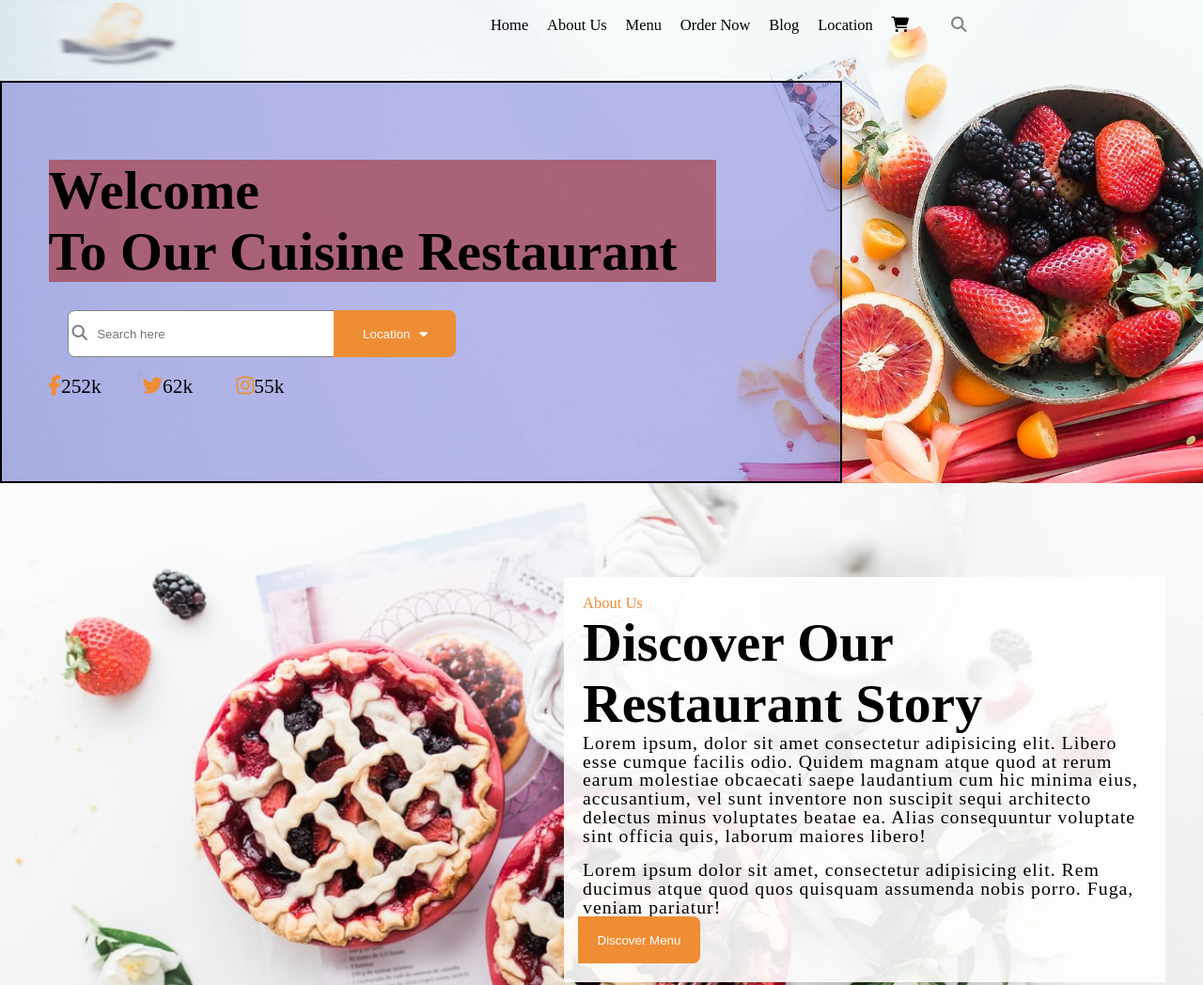
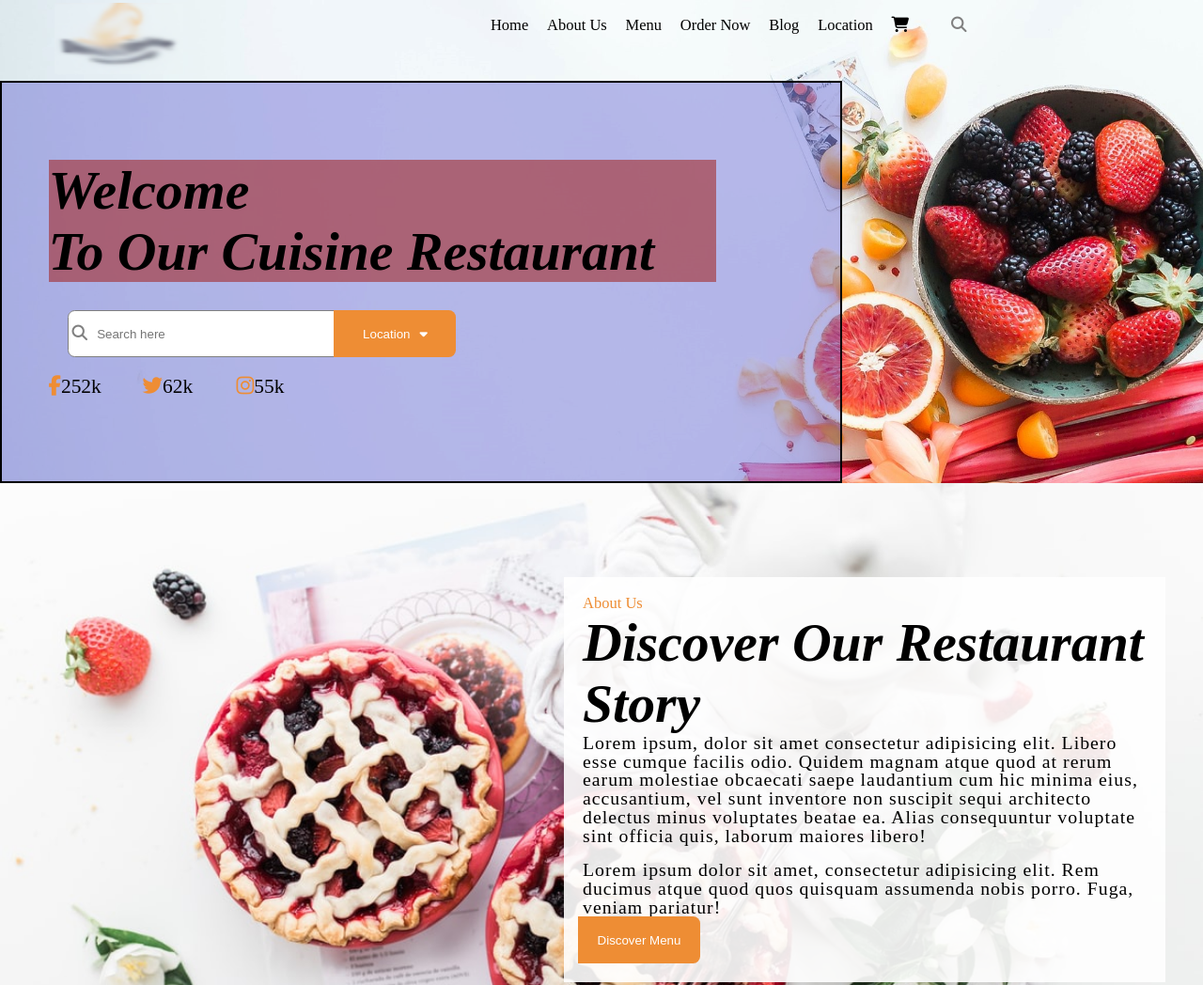
Before and after one commit to jcs-denverdev/restaurant, a plain HTML site: page index.html in a window 1280 px wide. Shown: the top 1048 px of the page at 94% size. Drawn offline with Linux system fonts and the light colour scheme.

Commit message:
h1 italicized

```diff
--- a/css/style.css
+++ b/css/style.css
@@ -187,7 +187,7 @@ main {
 }
 
 .heading-bold-font {
-  font: 700 3.5em 'PT Serif';
+  font: 700 italic 3.5em 'PT Serif';
 }
 
 /******************************************
```
